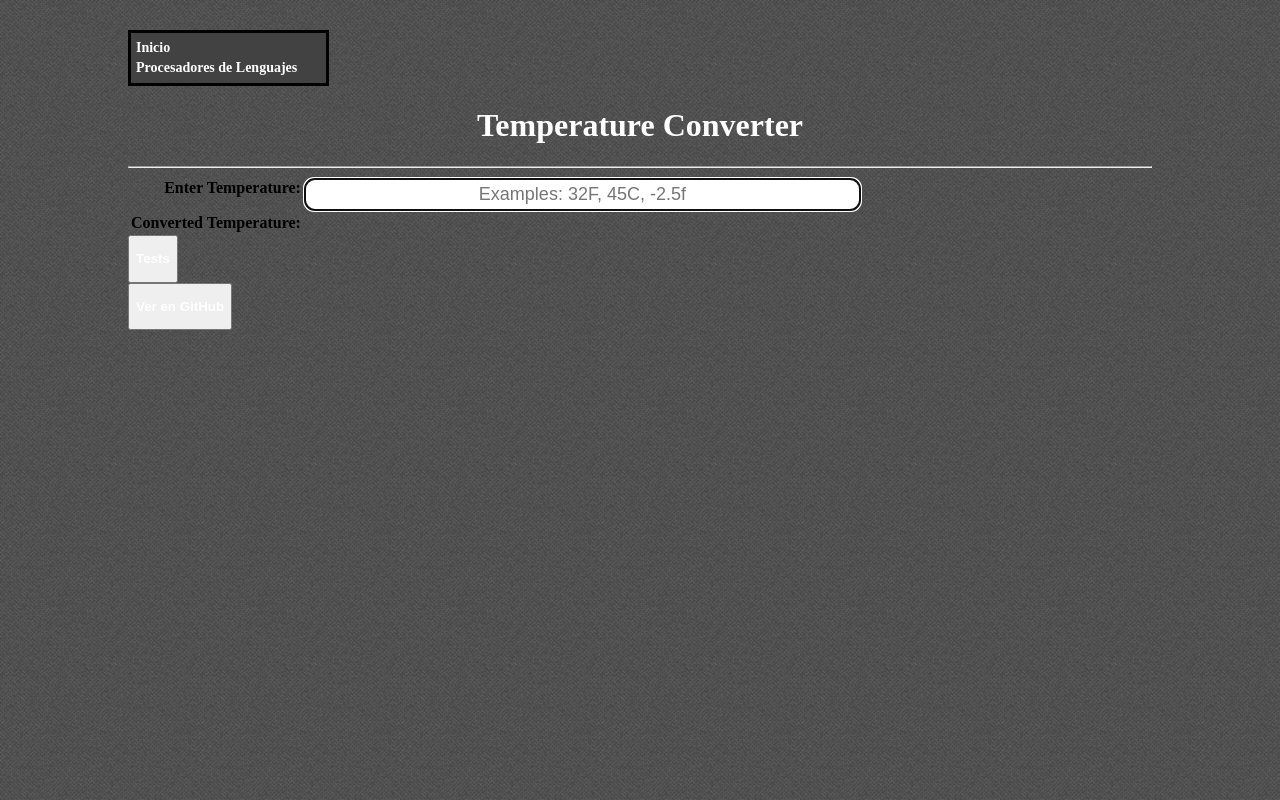
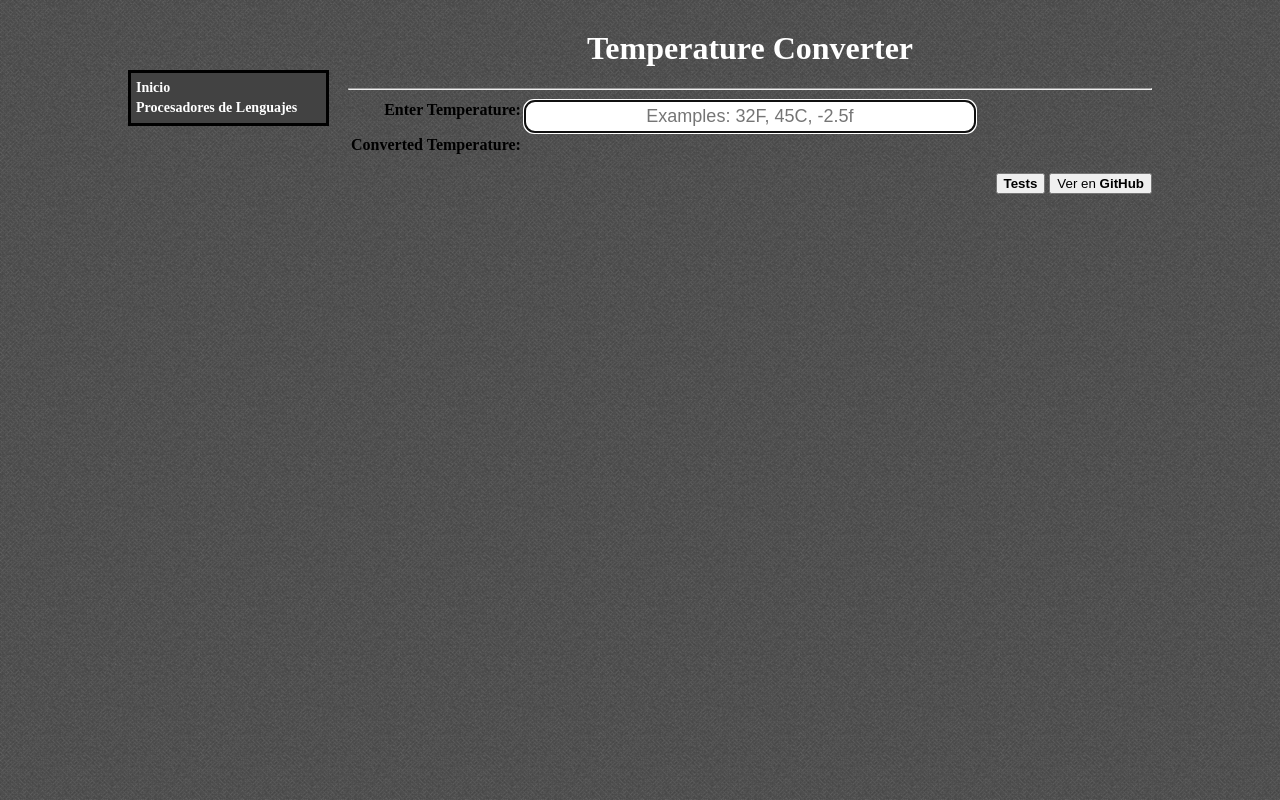
Before and after one commit to KevinRM/pl_practica_1, a website: page index.html in a window 1280 px wide. Drawn offline with Linux system fonts and the light colour scheme.

Commit message:
retoques

```diff
--- a/estilo.css
+++ b/estilo.css
@@ -5,13 +5,15 @@ body{
   margin-top:30px;
   margin-bottom:20px;
 
-  background-image:url(/imagenes/Fondo3.png);
+  background-image:url(imagenes/Fondo3.png);
   background-attachment:fixed;
   background-repeat:repeat;
 
   }
 
-dl{
+#menu dl{
+  float:left;
+  margin-top:40;
 
   width:185;
   height:auto;
@@ -29,14 +31,24 @@ dl{
   font-weight:bold;
 
 }
-
+#contenido_total{
+  margin-left:220;
+}
 #contenido{
   th, td { vertical-align: top; text-align: right; font-size:large; }
 }
-
 #converted{
 color: #00FF00; font-weight: bold; font-size:large;}
-
+.enlaces{
+  float:right;
+  display:inline-block;
+}
+.enlaces_github{
+  display:inline-block;
+}
+.enlace_test{
+  display:inline-block;
+}
 input{
 text-align: center;       /* Align input to the right  */
 border: none;
--- a/index.html
+++ b/index.html
@@ -14,13 +14,13 @@
     <script type="text/javascript" src="temperature.js"></script>
   </head>
   <body>
-    <div id="menu_principal">
+    <div id="menu">
       <dl>
         <dt><b><a href="/index.html">Inicio</a></b></dt>
         <dt><b><a href="/procesadoreslenguajes/index.html">Procesadores de Lenguajes</a></b></dt>
       </dl>
     </div>
-
+    <div id="contenido_total">
       <div id="titulo_practica">
         <h1 align=center><font color="white">Temperature Converter</font></h1>
         <hr>
@@ -30,7 +30,7 @@
         <table>
           <tr>
             <th><font size=3>Enter Temperature:</font></th>
-          <td><input id="original" autofocus onchange="calculate();" placeholder="Examples: 32F, 45C, -2.5f" size="50"></td>
+            <td><input id="original" autofocus onchange="calculate();" placeholder="Examples: 32F, 45C, -2.5f" size="40"></td>
           </tr>
           <tr>
             <th><font size=3>Converted Temperature:</font></th>
@@ -38,23 +38,18 @@
           </tr>
         </table>
       </div>
-
-
-
-    <div id="enlace_test">
-      <button type="button">
-        <p align=center><b>
-          <a href="tests/index.html">Tests</a>
+      <div class="enlaces">
+      <div class="enlace_test">
+          <p align=right><b>
+            <a href="tests/index.html"><button type="button" class="btn btn-primary"><strong>Tests</strong></button></a>
           </b></p>
-      </button>
       </div>
-    <div id="enlaces_github">
-      <button type="button">
-        <p align=center><b>
-          <a href="https://github.com/KevinRM/pl_practica_1/tree/gh-pages">Ver en GitHub</a>
+    <div class="enlaces_github">
+        <p align=right><b>
+          <a href="https://github.com/KevinRM/pl_practica_1/tree/gh-pages"><button type="button" class="btn btn-primary">Ver en <strong>GitHub</strong></button></a>
         </b></p>
-      </button>
     </div>
-
+  </div>
+  </div>
   </body>
 </html>
```
Lines whose indentation alone changed are shown as unchanged.
